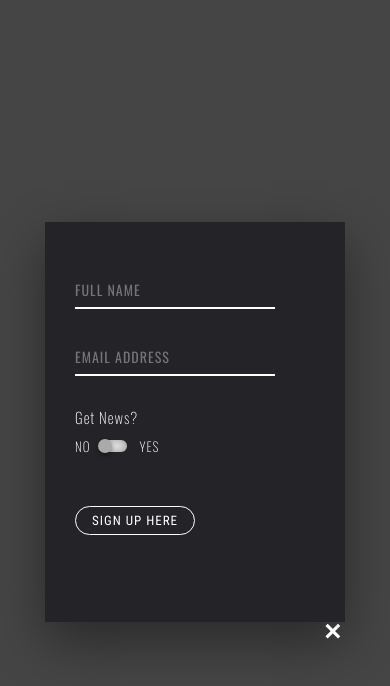
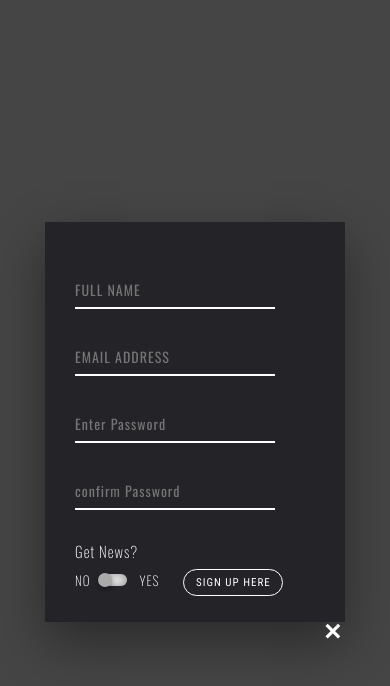
Before and after one commit to Yomna-Raouf/sign-up-form, a plain HTML site: page index.html in a window 390 px wide. Both pictures are taken after a click on the button "CLICK NOW". Drawn offline with nearby package versions, Linux system fonts and the light colour scheme.

Commit message:
is adding password fields

```diff
--- a/css/style.css
+++ b/css/style.css
@@ -75,7 +75,7 @@
 .form-container {
     display: flex;
     width: 800px;
-    height: 600px;
+    height: 640px;
     position: absolute;
     top:50%;
     left: 50%;
@@ -89,7 +89,7 @@
 .sign-up-form {
     width: 50%;
     background-color: #232328;
-    padding: 120px 50px;
+    padding: 50px 50px;
     box-sizing: border-box;
 }
 
@@ -169,7 +169,7 @@
 
 .sign-up-form button {
     display: block;
-    margin-top: 80px;
+    margin-top: 50px;
     width: 150px;
     padding: 8px 5px;
     background-color: transparent;
@@ -255,10 +255,16 @@
 
     .sign-up-form button {
         margin-top: 50px;
-        width: 120px;
+        width: 100px;
         padding: 6px 4px;
-        font-size: 13px;
+        font-size: 11px;
         border-width: 1px;
+        margin-left: 20px;
+    }
+
+    .sign-up-form input[type="checkbox"], .sign-up-form button {
+        display: inline-block;
+        margin-top: -20px;
     }
 
     .header h1 {
@@ -286,6 +292,7 @@
         width: 150px;
         padding: 10px;
         font-size: 15px;
+
     }
 }
 
--- a/index.html
+++ b/index.html
@@ -24,6 +24,8 @@
             <form class="sign-up-form">
                 <input type="text" class="form-input" placeholder="FULL NAME">
                 <input type="email" class="form-input" placeholder="EMAIL ADDRESS">
+                <input type="password" class="form-input" placeholder="Enter Password">
+                <input type="password" class="form-input" placeholder="confirm Password">
                 <p>Get News?</p>
                 <label>No</label>
                 <input type="checkbox">
```
